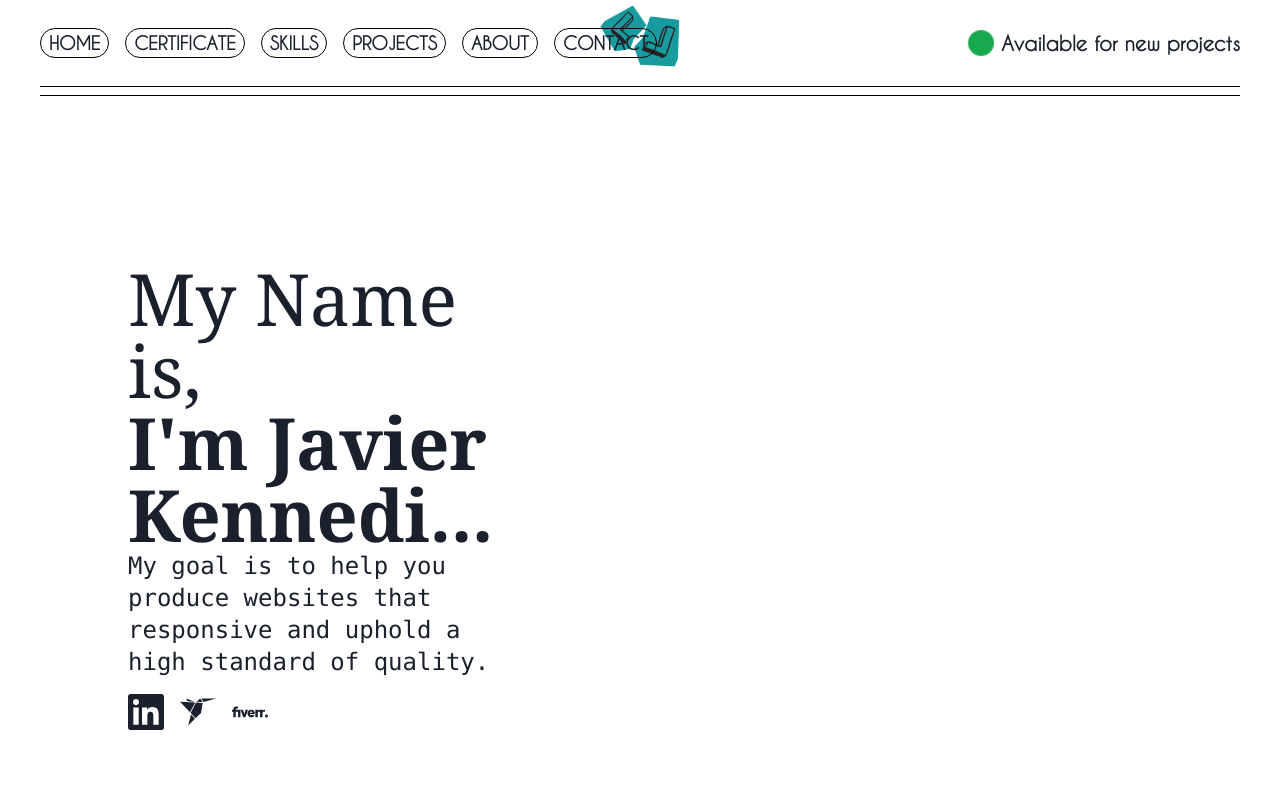
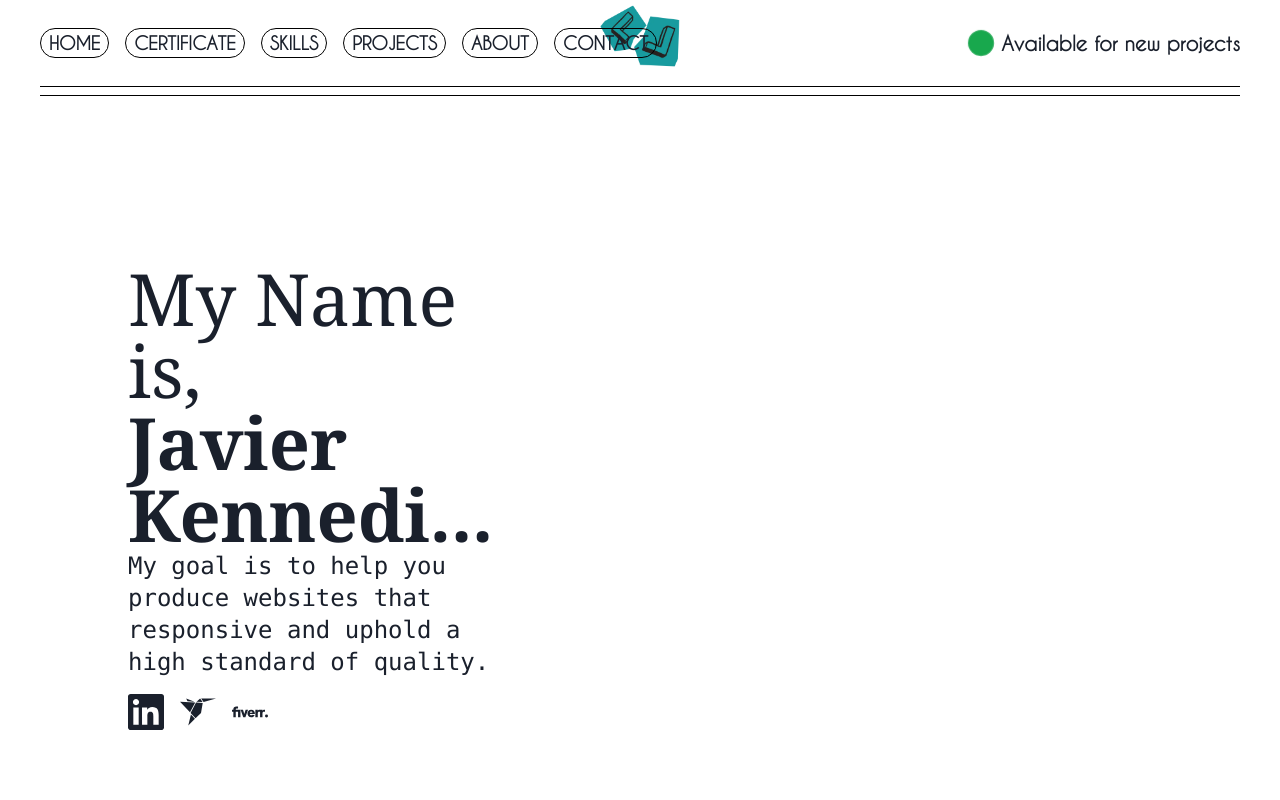
Before and after one commit to Kenqer/portfolio, a React (Create React App) app: page / in a window 1280 px wide. Shown: the top 800 px of the page. Built offline with nearby package versions, Linux system fonts and the light colour scheme.

Commit message:
version 1.72 (fix name)

```diff
--- a/src/pages/Home.jsx
+++ b/src/pages/Home.jsx
@@ -38,7 +38,7 @@ const Home = () => {
                     <div className="md:w-1/2 w-full h-full md:h-full relative overflow-hidden md:static md:overflow-visible flex flex-col justify-center px-[10%] gap-4 text-5xl lg:text-6xl xl:text-7xl ">
                         <Reveal>
                             <h1 className="font-serif ">My Name is,</h1>
-                            <h1 className="font-bold font-serif ">I'm Javier Kennedi...</h1>
+                            <h1 className="font-bold font-serif ">Javier Kennedi...</h1>
                             <div className="text-lg md:text-xl lg:text-2xl flex flex-col ">
                                 <p className="font-mono">My goal is to help you produce websites that responsive and uphold a high standard of quality.</p>
                             </div>
```
